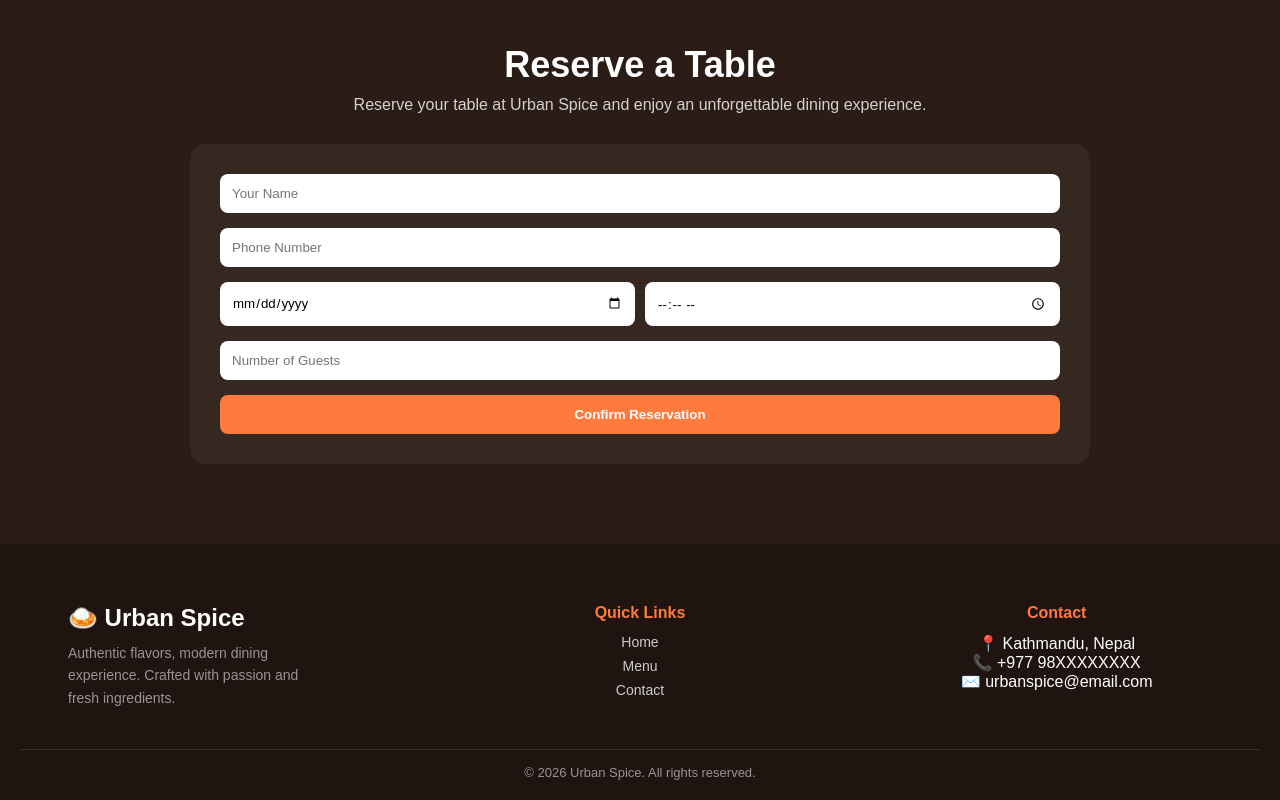
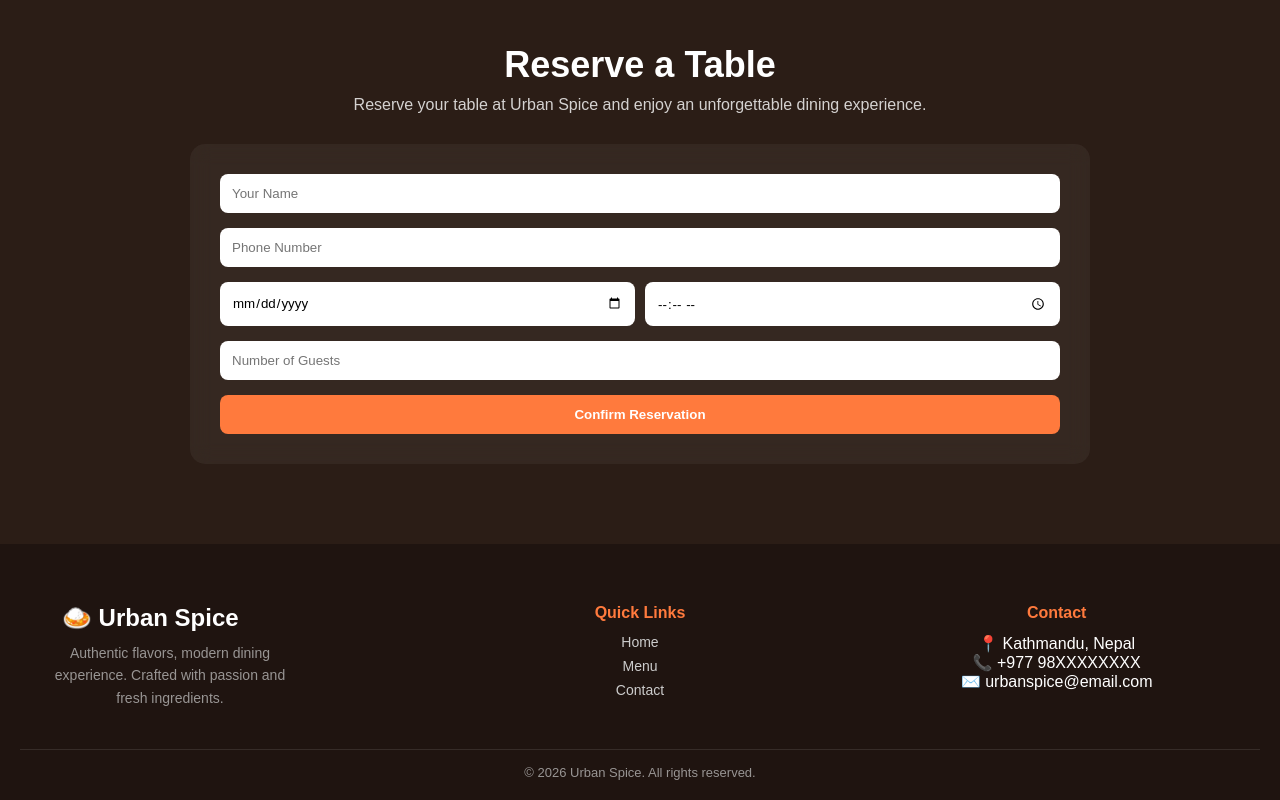
Before and after one commit to nee-tin/urban-spice-restaurant, a plain HTML site: page html-version/index.html in a window 1280 px wide. Shown: the part 1419-2219 px from the top of the page. Drawn offline with Linux system fonts and the light colour scheme.

Commit message:
Update style.css.xyxy

```diff
--- a/html-version/style.css
+++ b/html-version/style.css
@@ -472,11 +472,18 @@ body {
 /* =========================
    BRAND (LEFT)
 ========================= */
+.footer-brand {
+  display: flex;
+  flex-direction: column;
+  align-items: center;
+  text-align: center;
+}
+
 .footer-brand h3 {
   font-size: 24px;
   margin-bottom: 10px;
-
-  margin-left: 28px;
+  margin-left: 14px;
+  padding-left: 8px;
 }
 
 .footer-brand p {
@@ -485,9 +492,8 @@ body {
   line-height: 1.6;
   font-size: 14px;
   color: #ccc;
-  margin-left: 28px;
+  margin-right: 14px;
 }
-
 /* =========================
    LINKS (CENTER)
 ========================= */
```
